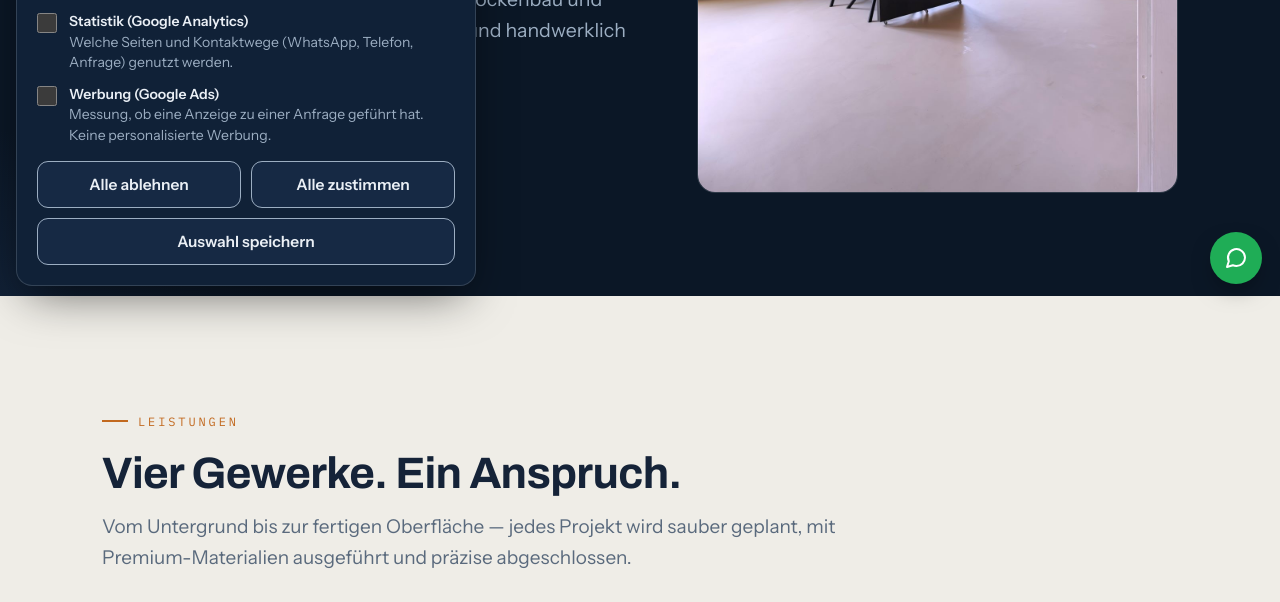
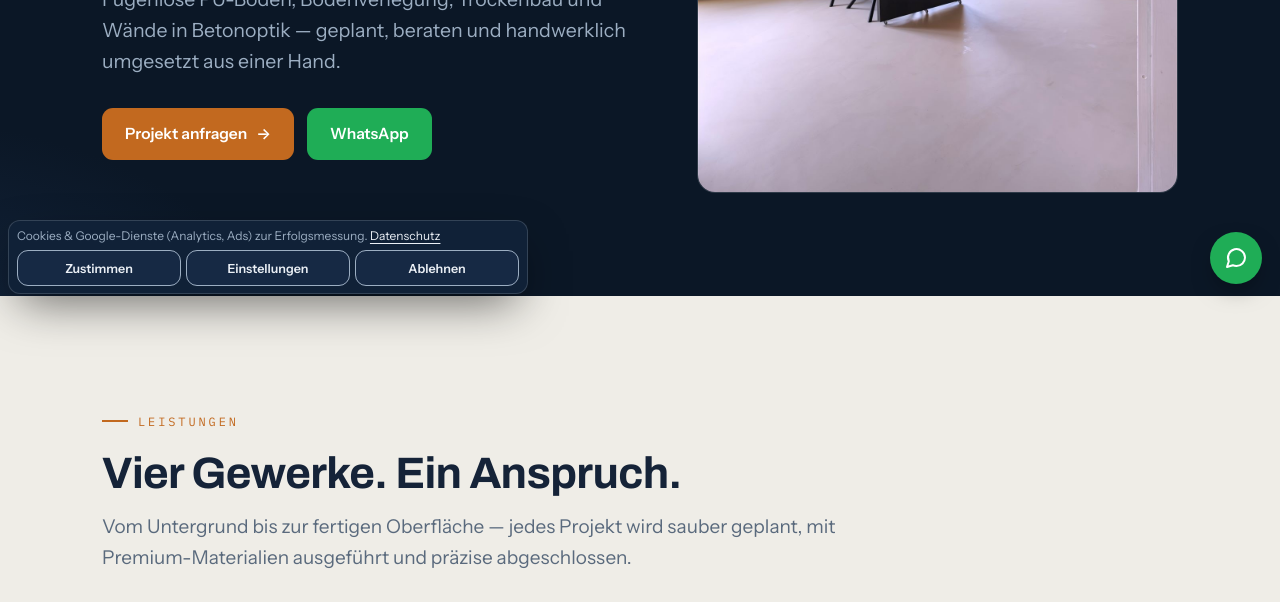
Before and after one commit to frobelmontageundmetall-source/handwerkfrobel-website, a plain HTML site: page index.html in a window 1280 px wide. Shown: the part 498-1100 px from the top of the page. Drawn offline with Linux system fonts and the light colour scheme.

Commit message:
Add files via upload

```diff
--- a/site.js
+++ b/site.js
@@ -119,23 +119,24 @@ function trackEvent(name, params) {
     el.setAttribute('role', 'dialog');
     el.setAttribute('aria-label', 'Datenschutz-Einstellungen');
     el.innerHTML =
-      '<h2>Ihre Datenschutz-Einstellungen</h2>' +
-      '<p>Mit Ihrer Zustimmung nutzen wir Google-Dienste. Dabei werden Cookies gesetzt und Daten an Google ' +
-      'übertragen. Ohne Zustimmung wird nichts geladen. Mehr in der ' +
-      '<a href="datenschutz.html#statistik">Datenschutzerklärung</a>.</p>' +
+      '<p>Cookies &amp; Google-Dienste (Analytics, Ads) zur Erfolgsmessung. ' +
+      '<a href="datenschutz.html#statistik">Datenschutz</a></p>' +
+      '<div class="consent-opts" hidden>' +
       '<label class="consent-opt"><input type="checkbox" data-opt="stat">' +
       '<span><strong>Statistik (Google Analytics)</strong>Welche Seiten und Kontaktwege (WhatsApp, Telefon, Anfrage) genutzt werden.</span></label>' +
       '<label class="consent-opt"><input type="checkbox" data-opt="ads">' +
       '<span><strong>Werbung (Google Ads)</strong>Messung, ob eine Anzeige zu einer Anfrage geführt hat. Keine personalisierte Werbung.</span></label>' +
+      '</div>' +
       '<div class="consent-actions">' +
-      '<button type="button" class="btn consent-btn" data-consent="none">Alle ablehnen</button>' +
-      '<button type="button" class="btn consent-btn" data-consent="all">Alle zustimmen</button>' +
-      '<button type="button" class="btn consent-btn consent-save" data-consent="custom">Auswahl speichern</button>' +
+      '<button type="button" class="btn consent-btn" data-consent="all">Zustimmen</button>' +
+      '<button type="button" class="btn consent-btn" data-consent="more">Einstellungen</button>' +
+      '<button type="button" class="btn consent-btn" data-consent="none">Ablehnen</button>' +
       '</div>';
     el.addEventListener('click', function (e) {
       var b = e.target.closest && e.target.closest('[data-consent]');
       if (!b) return;
       var v = b.getAttribute('data-consent');
+      if (v === 'more') { expandBanner(el); return; }
       var c;
       if (v === 'all') c = { stat: true, ads: true };
       else if (v === 'none') c = { stat: false, ads: false };
@@ -151,12 +152,20 @@ function trackEvent(name, params) {
     return el;
   }
 
+  function expandBanner(el) {
+    el.querySelector('.consent-opts').hidden = false;
+    var m = el.querySelector('[data-consent="more"]');
+    if (m) { m.setAttribute('data-consent', 'custom'); m.textContent = 'Auswahl speichern'; }
+    el.classList.add('consent-open');
+  }
+
   function showBanner(focus) {
     if (!banner) banner = buildBanner();
     // Haken zeigen die aktuelle Auswahl (bei erstem Besuch: nichts angehakt)
     banner.querySelector('[data-opt="stat"]').checked = frobelConsent.stat;
     banner.querySelector('[data-opt="ads"]').checked = frobelConsent.ads;
     banner.hidden = false;
+    if (focus) expandBanner(banner);
     if (focus) {
       var first = banner.querySelector('button');
       if (first) first.focus();
--- a/styles.css
+++ b/styles.css
@@ -407,23 +407,25 @@ footer{background:var(--ink);border-top:1px solid var(--line-inv);padding-block:
 
 /* Einwilligungs-Hinweis (Statistik) */
 .consent{
-  position:fixed;left:16px;right:16px;bottom:calc(16px + env(safe-area-inset-bottom,0px));z-index:80;
-  max-width:460px;padding:20px;border-radius:16px;
+  position:fixed;left:8px;right:8px;bottom:calc(8px + env(safe-area-inset-bottom,0px));z-index:80;
+  max-width:520px;padding:7px 8px;border-radius:12px;
   background:var(--ink-2);color:var(--fg-inv);border:1px solid var(--line-inv);
-  box-shadow:0 18px 48px -12px rgba(0,0,0,.6);font-size:14.5px;line-height:1.55;
+  box-shadow:0 18px 48px -12px rgba(0,0,0,.6);font-size:12px;line-height:1.35;
 }
 .consent[hidden]{display:none}
 .consent h2{font-family:var(--font-display);font-size:18px;font-weight:700;margin:0 0 8px}
-.consent p{margin:0 0 14px;color:var(--muted-inv)}
+.consent p{margin:0 0 6px;color:var(--muted-inv)}
 .consent a{color:var(--fg-inv);text-underline-offset:3px}
 .consent{max-height:calc(100vh - 32px);max-height:calc(100dvh - 32px);overflow-y:auto}
-.consent-opt{display:flex;gap:12px;align-items:flex-start;margin:0 0 12px;color:var(--muted-inv);font-size:14px;line-height:1.45;cursor:pointer}
+.consent-opts{margin:0 0 10px}
+.consent-opt{display:flex;gap:10px;align-items:flex-start;margin:0 0 10px;color:var(--muted-inv);font-size:13px;line-height:1.45;cursor:pointer}
 .consent-opt input{flex:none;width:20px;height:20px;margin:2px 0 0;accent-color:var(--accent-bright)}
 .consent-opt strong{display:block;color:var(--fg-inv);font-weight:600}
-.consent-actions{display:grid;grid-template-columns:1fr 1fr;gap:10px;margin-top:16px}
+.consent-actions{display:grid;grid-template-columns:1fr 1fr 1fr;gap:5px;margin-top:0}
+.consent-open .consent-actions{grid-template-columns:1fr 1fr 1fr}
 .consent-save{grid-column:1/-1}
 .consent-btn{
-  justify-content:center;padding-inline:12px;min-width:0;
+  justify-content:center;padding:5px 3px;min-height:36px;min-width:0;font-size:12.5px;
   background:var(--ink-3);color:var(--fg-inv);border:1px solid var(--muted-inv);
 }
 @media (hover:hover) and (pointer:fine){
```
